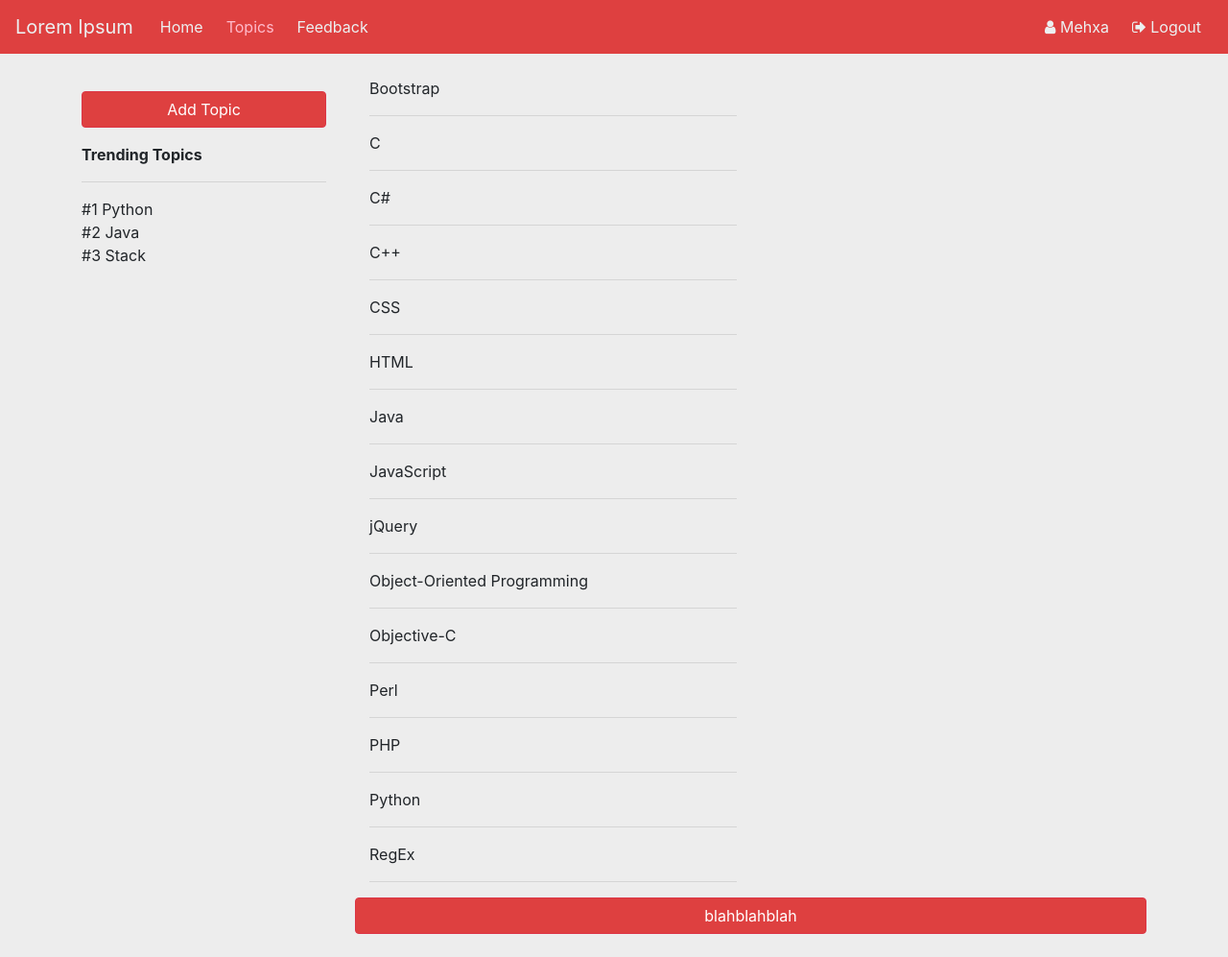
After one commit to Mehxa/ASPJ-Project, a Flask app: page /topics in a window 1280 px wide. The commit adds this page. Shown: the whole page at 96% size. Run offline with Flask 2, Linux system fonts and the light colour scheme; data comes from the database, SQL or seed files in the repository; some libraries are stand-ins or nearby versions.

Commit message:
email + topics for user

```diff
--- a/main.py
+++ b/main.py
@@ -3,11 +3,12 @@ import mysql.connector, re
 import Forms
 from datetime import datetime
 # Flask mail
+import os
 from flask_mail import Mail, Message
 import sys
 import asyncio
 from threading import Thread
-import os
+
 
 db = mysql.connector.connect(
     host="localhost",
@@ -33,8 +34,9 @@ app.config.update(
 	MAIL_SUPPRESS_SEND = False,
     MAIL_ASCII_ATTACHMENTS = True
 	)
+
 app.secret_key = b'_5#y2L"F4Q8z\n\xec]/'
-
+mail = Mail(app)
 """ For testing purposes only. To make it convenient cause I can't remember all the account names.
 Uncomment the account that you would like to use. To run the program as not logged in, run the first one."""
 # sessionInfo = {'login': False, 'currentUserID': 0, 'username': '', 'isAdmin': 0}
@@ -335,6 +337,14 @@ def profile(username):
 
     return render_template('profile.html', currentPage='myProfile', **sessionInfo, userData=userData, recentPosts=recentPosts, updateProfileForm=updateProfileForm)
 
+@app.route('/topics')
+def topics():
+    # uncomment from here
+    sql = "SELECT Content FROM topic ORDER BY Content ASC LIMIT 15"
+    tupleCursor.execute(sql)
+    listOfTopics = tupleCursor.fetchall()
+    return render_template('topics.html', currentPage='topics', **sessionInfo, listOfTopics=listOfTopics)
+
 @app.route('/adminProfile/<username>', methods=["GET", "POST"])
 def adminUserProfile(username):
     sql = "SELECT * FROM user WHERE user.Username='" + str(username) + "'"
@@ -420,45 +430,53 @@ def adminUsers():
 
 @app.route('/adminDeleteUser/<username>', methods=['POST'])
 def deleteUser(username):
+    user_email = "SELECT Email FROM user WHERE user.username='"+username+"'"
+    tupleCursor.execute(user_email)
     sql = "DELETE FROM user WHERE user.username= '"+username+"'"
     tupleCursor.execute(sql)
+    try:
+        msg = Message("Lorem Ipsum",
+            sender="deloremipsumonlinestore@outlook.com",
+            recipients=[user_email[0]])
+        print("testinggggggggggggggg")
+        msg.body = "Your account has been terminated"
+        msg.html = render_template('email.html', postID=0, username=username, content=0, posted=0)
+        mail.send(msg)
+        print("\n\n\nMAIL SENT\n\n\n")
+    except Exception as e:
+        print(e)
+        print("Error:", sys.exc_info()[0])
+        print("goes into except")
+
     return redirect('/adminUsers')
 
 @app.route('/adminDeletePost/<postID>', methods=['POST'])
 def deletePost(postID):
+    sql = "SELECT post.Content, post.DatetimePosted, post.postID, user.Username, user.email "
+    sql += "FROM post"
+    sql+= " INNER JOIN user ON post.UserID = user.UserID"
+    sql += " WHERE post.PostID = " + str(postID)
+    dictCursor.execute(sql)
+    email_info = dictCursor.fetchall()
+    print(email_info)
     sql = "DELETE FROM post WHERE post.PostID= '"+postID+"'"
     tupleCursor.execute(sql)
+    try:
+        msg = Message("Lorem Ipsum",
+            sender="deloremipsumonlinestore@outlook.com",
+            recipients=[email_info[0]['email']])
+        print("testinggggggggggggggg")
+        msg.body = "Your post has been deleted"
+        for info in email_info:
+            msg.html = render_template('email.html', postID=postID, username=info['Username'], content=info['Content'], posted=info['DatetimePosted'])
+            mail.send(msg)
+        print("\n\n\nMAIL SENT\n\n\n")
+    except Exception as e:
+        print(e)
+        print("Error:", sys.exc_info()[0])
+        print("goes into except")
+
     return redirect('/adminUsers')
 
-# @app.route('/email/<username>/<post>')
-# def email(username, post):
-#     user_email = "SELECT Email From user where user.username= '"+username+"'"
-#     tupleCursor.execute(user_email)
-#     #send email for post deleted or account terminated
-#     try:
-#         msg = Message("Lorem Ipsum",
-#             sender="deloremipsumonlinestore@outlook.com",
-#             recipients=[user_email])
-#         print("testinggggggggggggggg")
-#         if post != 0:
-#             msg.body = "Your post has been deleted"
-#             sql = "SELECT Content From post where post.Content='"+post+"'"
-#             sql += "SELECT DatetimePosted From post where post.Content='"+post+"'"
-#             tupleCursor.execute(sql)
-#         else:
-#             msg.body = "Your account has been terminated"
-#             sql = 0
-#         msg.html = render_template('email.html', post=post, sql=sql, username=username)
-#
-#
-#         mail.send(msg)
-#         print("\n\n\nMAIL SENT\n\n\n")
-#
-#     except Exception as e:
-#         print(e)
-#         print("Error:", sys.exc_info()[0])
-#         print("goes into except")
-#
-#     return redirect(url_for('adminProfile.html', username=username)
 if __name__ == "__main__":
     app.run(debug=True)
--- /dev/null
+++ b/templates/topics.html
@@ -0,0 +1,70 @@
+{% extends "base.html" %}
+{% block title %}Topics{% endblock %}
+
+{% block style %}
+<link rel="stylesheet" href="/static/styles/postMeta.css">
+{% endblock %}
+
+{% block content %}
+<div class="container my-4">
+  <div class="row justify-content-center">
+    <div class="col-md-12">
+      {{ flash() }}
+    </div>
+
+    <div class="col-md-3">
+      <div class="sticky-top">
+        <div>
+          <a href="/addTopic" class="btn btn-danger w-100" style="margin-top: 15px;">Add Topic</a>
+        </div>
+
+        <div class="mt-3" id="trending-topics">
+          <p class="font-weight-bold my-3">
+            Trending Topics
+          </p>
+
+          <hr class="mx-auto">
+
+          <p class="topic align-middle m-0">
+            <span>#1</span>
+            Python
+          </p>
+
+          <p class="topic align-middle m-0">
+            <span>#2</span>
+            Java
+          </p>
+
+          <p class="topic align-middle m-0">
+            <span>#3</span>
+            Stack
+          </p>
+        </div> <!--Trending Topics-->
+      </div> <!--Stick--->
+    </div> <!--Column-->
+
+ <!--For all the posts-->
+    <div class="col-md-9">
+
+        <div class="topics">
+
+            {% for topic in listOfTopics %}
+            <div class="col-md-6">
+              {{topic[0]}}
+              <hr>
+            </div>
+
+            {% endfor %}
+
+
+        </div>
+
+
+        <div>
+          <a href="" class="btn btn-danger w-100">blahblahblah</a>
+        </div>
+    </div>
+
+  </div> <!--Row-->
+</div> <!--Container-->
+{% endblock %}
```
Also changed, not shown: templates/email.html (+4 -5 lines).
